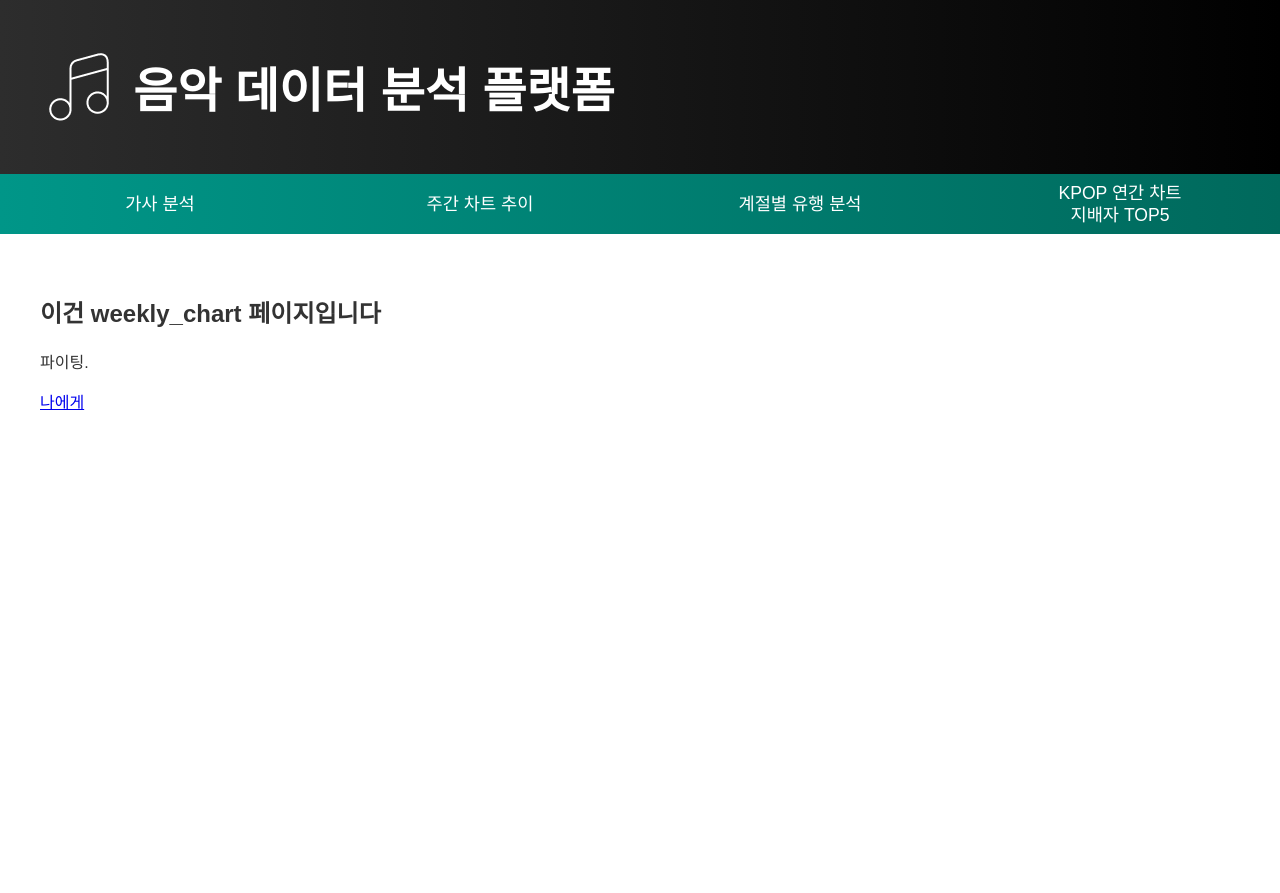
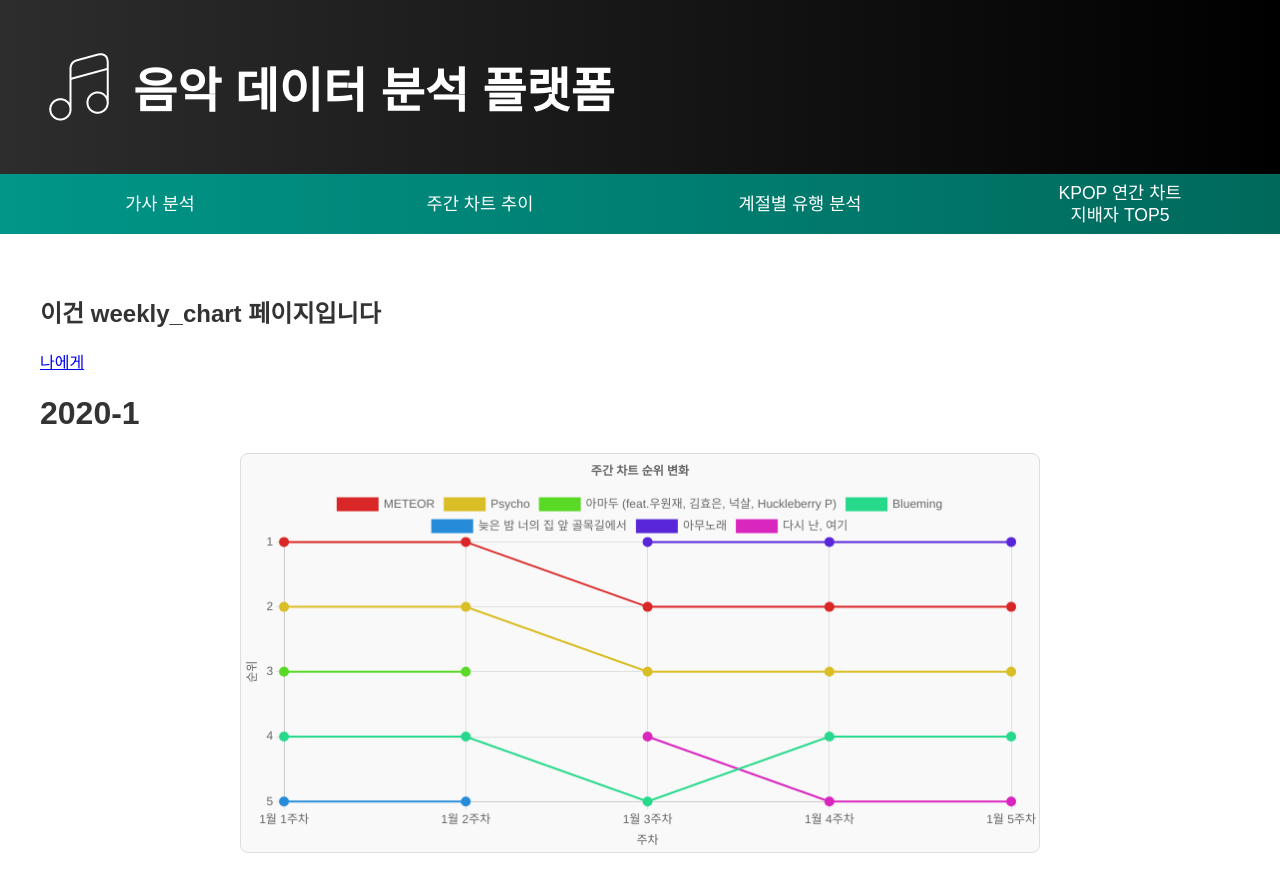
Before and after one commit to DE7-Bitstream/project-1, a Django app: page /weekly-chart/ in a window 1280 px wide. Before the commit the page ends 410 px from the top, so only its background shows below. Run offline with Django 5.2, Linux system fonts and the light colour scheme; data comes from the database, SQL or seed files in the repository.

Commit message:
[Feat] 차트 그리기
샘플 데이터 이용해서. 사용자 입력이나 디자인 개선 필요

```diff
--- /dev/null
+++ b/weekly_chart/static/weekly_chart/css/style.css
@@ -0,0 +1,9 @@
+.chart-container {
+    width: 80%;
+    margin: 0 auto;
+}
+canvas {
+    background-color: #f9f9f9;
+    border: 1px solid #ddd;
+    border-radius: 8px;
+}
--- /dev/null
+++ b/weekly_chart/static/weekly_chart/js/weekly_chart.js
@@ -0,0 +1,82 @@
+// 모든 주차 라벨 추출 및 정렬
+function extractAndSortLabels(songData) {
+    const allLabelsSet = new Set();
+    Object.values(songData).forEach(song => song.x.forEach(label => allLabelsSet.add(label)));
+
+    return Array.from(allLabelsSet).sort((a, b) => {
+        const [am, aw] = a.match(/\d+/g).map(Number);
+        const [bm, bw] = b.match(/\d+/g).map(Number);
+        return am !== bm ? am - bm : aw - bw;
+    });
+}
+
+// 서로 다른 색 생성 (HSL)
+function generateDistinctColors(n) {
+    const colors = [];
+    const saturation = 70;
+    const lightness = 50;
+
+    for (let i = 0; i < n; i++) {
+        const hue = Math.round((360 / n) * i);
+        colors.push(`hsl(${hue}, ${saturation}%, ${lightness}%)`);
+    }
+    return colors;
+}
+
+// 곡별 dataset 변환
+function createDatasets(songData, xLabels, colors) {
+    return Object.entries(songData).map(([song, data], idx) => {
+        const songMap = Object.fromEntries(data.x.map((label, i) => [label, data.y[i]]));
+        const alignedData = xLabels.map(label => songMap[label] ?? null);
+
+        return {
+            label: song,
+            data: alignedData,
+            borderColor: colors[idx],
+            backgroundColor: colors[idx],
+            borderWidth: 2,
+            pointRadius: 4,
+            pointHoverRadius: 6,
+            spanGaps: false
+        };
+    });
+}
+
+// 차트 그리기
+function renderWeeklyChart(songData, canvasId) {
+    const xLabels = extractAndSortLabels(songData);
+    const totalSongs = Object.keys(songData).length;
+    const colors = generateDistinctColors(totalSongs);
+    const datasets = createDatasets(songData, xLabels, colors);
+
+    const ctx = document.getElementById(canvasId).getContext('2d');
+    new Chart(ctx, {
+        type: 'line',
+        data: { labels: xLabels, datasets },
+        options: {
+            responsive: true,
+            maintainAspectRatio: false,
+            scales: {
+                y: {
+                    reverse: true,
+                    title: { display: true, text: '순위' },
+                    ticks: { stepSize: 1 }
+                },
+                x: { title: { display: true, text: '주차' } }
+            },
+            plugins: {
+                title: { display: true, text: '주간 차트 순위 변화' },
+                legend: { position: 'top' },
+                tooltip: {
+                    callbacks: {
+                        label: context => `${context.dataset.label} | 순위: ${context.raw ?? '순위 없음'}`
+                    }
+                }
+            }
+        }
+    });
+}
+
+// 실행
+const songData = JSON.parse(document.getElementById("song-data").textContent);
+renderWeeklyChart(songData, 'weeklyChart');
--- a/weekly_chart/templates/weekly_chart/weekly_chart.html
+++ b/weekly_chart/templates/weekly_chart/weekly_chart.html
@@ -1,7 +1,27 @@
 {% extends "layout.html" %}
+{% load static %}
 
 {% block content %}
-  <h2>이건 weekly_chart 페이지입니다</h2>
-  <p>파이팅.</p>
-  <a href="{% url 'weekly_chart' %}">나에게</a>
+
+    <h2>이건 weekly_chart 페이지입니다</h2>
+    <a href="{% url 'weekly_chart' %}">나에게</a>
+    <h1>2020-1</h1>
+
+    <!-- 캔버스 -->
+    <div class="chart-container" style="height: 400px; max-width: 800px; margin: 0 auto;">
+        <canvas id="weeklyChart"></canvas>
+    </div>
+
+
+
+    <!-- CSS -->
+    <link rel="stylesheet" type="text/css" href="{% static 'weekly_chart/css/style.css' %}">
+
+
+    <!-- js -->
+
+    <!-- 데이터 변환 -->
+    {{ song_data|json_script:"song-data" }}
+    <script src="https://cdn.jsdelivr.net/npm/chart.js"></script>
+    <script src="{% static 'weekly_chart/js/weekly_chart.js' %}"></script>
 {% endblock %}
--- a/weekly_chart/views.py
+++ b/weekly_chart/views.py
@@ -1,6 +1,21 @@
 from django.shortcuts import render
 from django.views import View
+from .models import WeeklyChart
+from collections import defaultdict
 
 class WeeklyChartView(View):
     def get(self, request):
-        return render(request, 'weekly_chart/weekly_chart.html', {})
+        year = 2020
+        month = 1
+        data = WeeklyChart.objects.filter(year=year, month=month, rank__lte=5).order_by('week_number_in_month', 'rank')
+
+        song_data = defaultdict(lambda: {"x": [], "y": []})
+        for entry in data:
+            week_label = f"{month}월 {entry.week_number_in_month}주차"
+            song_data[entry.song]["x"].append(week_label)
+            song_data[entry.song]["y"].append(entry.rank)
+
+        context = {
+            "song_data": song_data,
+        }
+        return render(request, "weekly_chart/weekly_chart.html", context)
```
